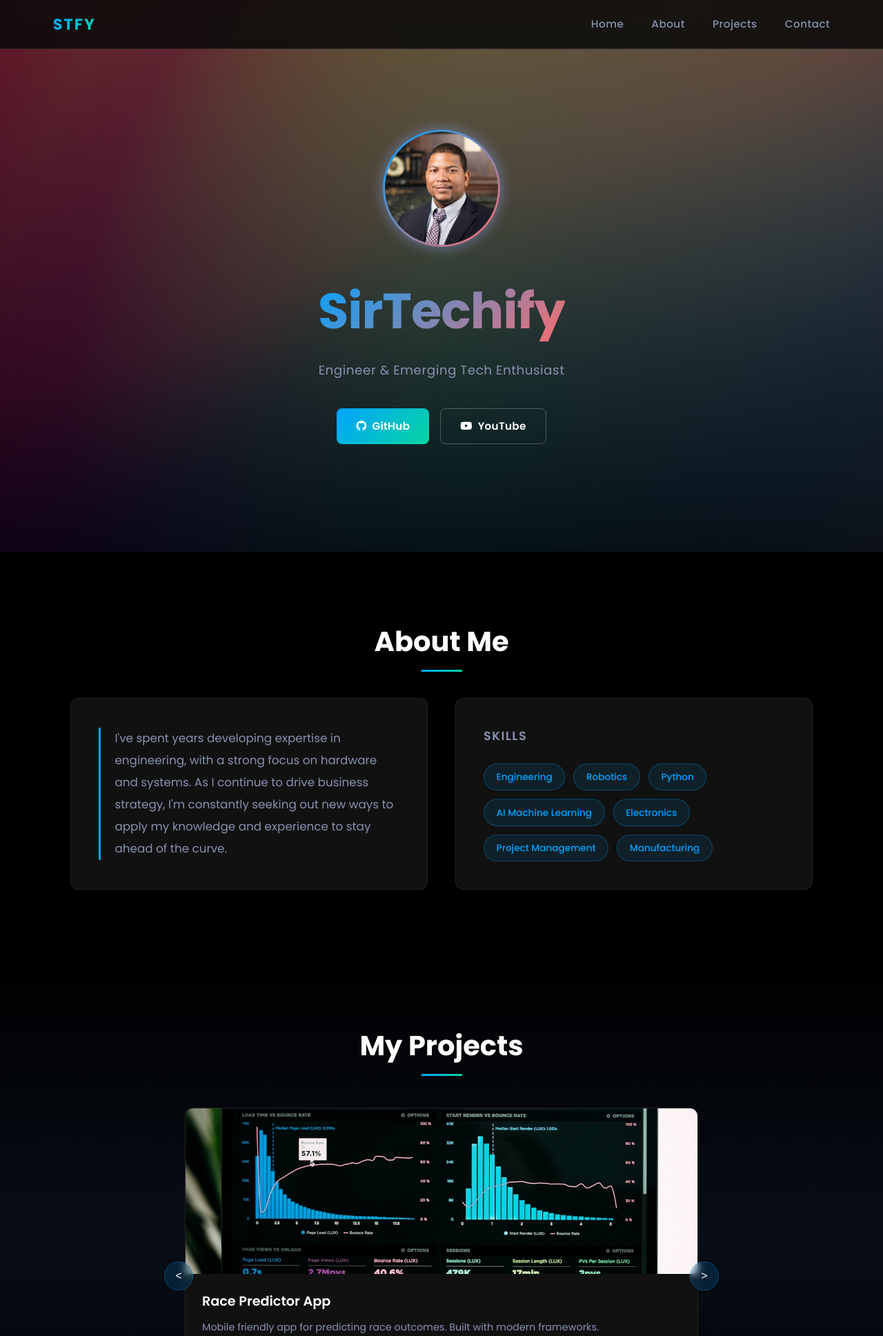
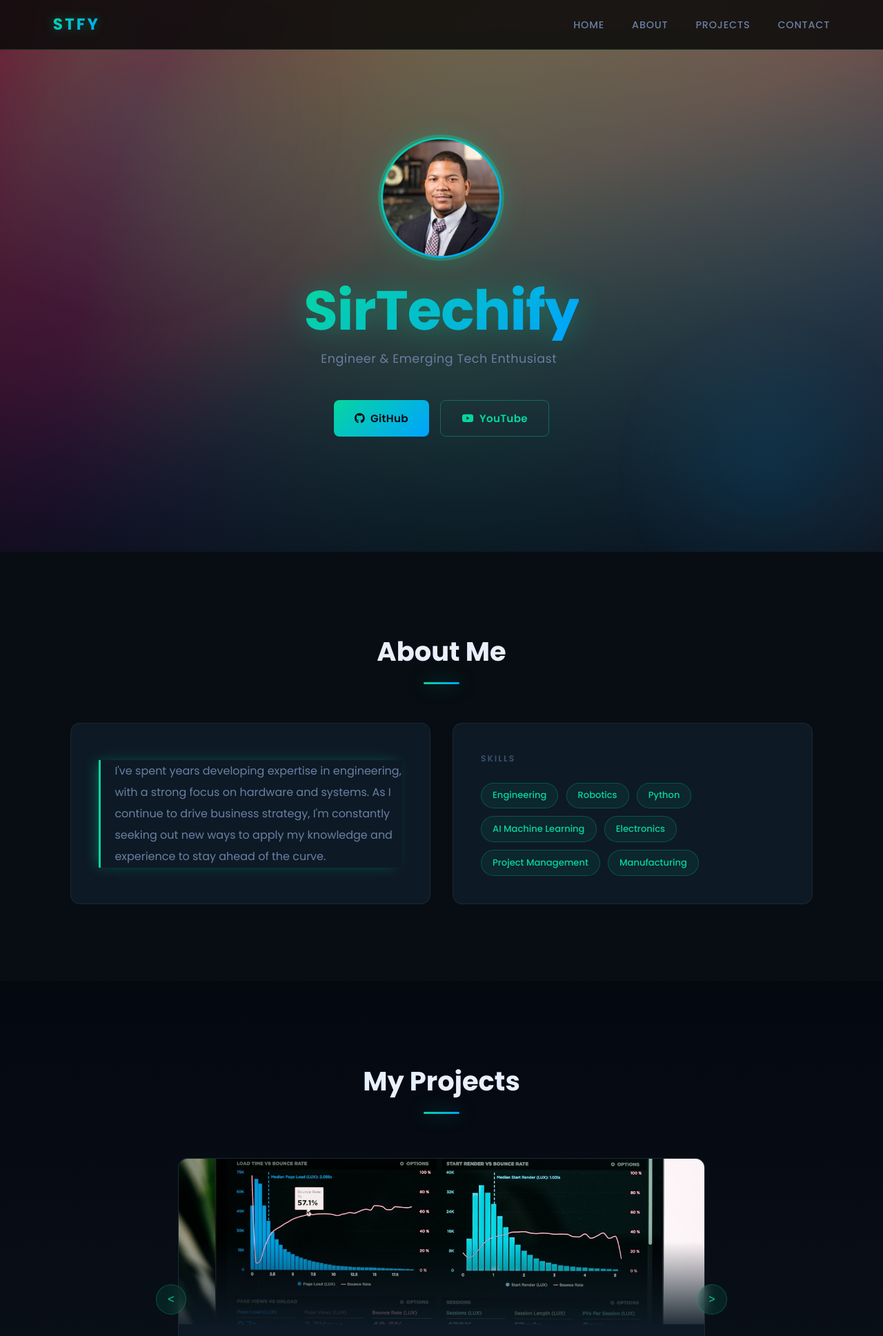
Before and after one commit to SirTechify/STFY_page, a Flask app: page / in a window 1280 px wide. Shown: the top 1937 px of the page at 69% size. Run offline with Flask 3, Linux system fonts and the light colour scheme.

Commit message:
Polish visual design with teal-first theme
- Teal (#06d6a0) as primary accent throughout — nav hover, headings, borders, buttons, tags
- Animated glowing orbs in hero background (CSS keyframes)
- Pulsing teal ring animation on profile image
- Blinking cursor on subtitle text
- Project cards get a teal top-border sweep on hover
- Carousel active dot morphs into a pill shape
- Social icons lift and glow teal on hover
- Deeper dark background (#070d12) for more contrast
- Skill tags fill teal on hover
- Section heading underlines glow

```diff
--- a/static/styles.css
+++ b/static/styles.css
@@ -1,42 +1,46 @@
 /* ─── Variables ─────────────────────────────────────────────────────────── */
 :root {
-    --black:        #000000;
-    --card:         #111111;
-    --card-hover:   #1a1a1a;
-    --border:       rgba(255, 255, 255, 0.08);
-    --text-light:   #ffffff;
-    --text-muted:   #8892b0;
-    --neon-blue:    #00a3ff;
-    --neon-blue-dk: #0066cc;
-    --neon-green:   #06d6a0;
-    --neon-pink:    #ff6b6b;
-    --neon-purple:  #9b59b6;
-    --grad-1: linear-gradient(135deg, var(--neon-blue)  0%, var(--neon-green)  100%);
-    --grad-2: linear-gradient(135deg, var(--neon-pink)  0%, var(--neon-purple) 100%);
-    --grad-3: linear-gradient(135deg, var(--neon-blue)  0%, var(--neon-pink)   100%);
-    --glow-blue:   0 0 20px rgba(0, 163, 255, 0.45);
-    --glow-pink:   0 0 20px rgba(255, 107, 107, 0.45);
-    --glow-green:  0 0 20px rgba(6, 214, 160, 0.45);
-    --radius:       12px;
-    --transition:   0.3s ease;
+    --bg:           #070d12;
+    --bg-deep:      #040810;
+    --card:         #0d1a25;
+    --card-hover:   #102030;
+    --border:       rgba(6, 214, 160, 0.12);
+    --border-soft:  rgba(255, 255, 255, 0.06);
+
+    --teal:         #06d6a0;
+    --teal-dark:    #04a87d;
+    --teal-glow:    rgba(6, 214, 160, 0.35);
+    --blue:         #00a3ff;
+    --blue-glow:    rgba(0, 163, 255, 0.3);
+    --pink:         #ff6b6b;
+    --purple:       #9b59b6;
+
+    --text:         #e8f0fe;
+    --text-muted:   #6b7fa3;
+    --text-dim:     #3d4f6b;
+
+    --grad-teal:    linear-gradient(135deg, var(--teal)  0%, var(--blue)  100%);
+    --grad-warm:    linear-gradient(135deg, var(--pink)  0%, var(--purple) 100%);
+    --grad-full:    linear-gradient(135deg, var(--teal) 0%, var(--blue) 50%, var(--pink) 100%);
+
+    --glow-teal:    0 0 24px rgba(6, 214, 160, 0.5);
+    --glow-blue:    0 0 24px rgba(0, 163, 255, 0.45);
+    --glow-pink:    0 0 24px rgba(255, 107, 107, 0.45);
+
+    --radius:       14px;
+    --radius-sm:    8px;
+    --t:            0.3s ease;
 }
 
 /* ─── Reset ─────────────────────────────────────────────────────────────── */
-*, *::before, *::after {
-    margin: 0;
-    padding: 0;
-    box-sizing: border-box;
-}
-
-html {
-    scroll-behavior: smooth;
-}
+*, *::before, *::after { margin: 0; padding: 0; box-sizing: border-box; }
+html { scroll-behavior: smooth; }
 
 body {
     font-family: 'Poppins', sans-serif;
     line-height: 1.7;
-    color: var(--text-light);
-    background: var(--black);
+    color: var(--text);
+    background: var(--bg);
     overflow-x: hidden;
 }
 
@@ -46,11 +50,12 @@ body::before {
     position: fixed;
     inset: 0;
     background-image:
-        radial-gradient(circle, rgba(255,255,255,0.8) 1px, transparent 1px),
-        radial-gradient(circle, rgba(255,255,255,0.5) 1px, transparent 1px);
-    background-size: 80px 80px, 130px 130px;
-    background-position: 0 0, 40px 65px;
-    opacity: 0.04;
+        radial-gradient(circle, rgba(255,255,255,0.9) 1px, transparent 1px),
+        radial-gradient(circle, rgba(255,255,255,0.5) 1px, transparent 1px),
+        radial-gradient(circle, rgba(6,214,160,0.6)   1px, transparent 1px);
+    background-size: 90px 90px, 160px 160px, 220px 220px;
+    background-position: 0 0, 45px 80px, 110px 40px;
+    opacity: 0.06;
     z-index: 0;
     pointer-events: none;
 }
@@ -64,23 +69,24 @@ body::before {
     display: flex;
     justify-content: space-between;
     align-items: center;
-    background: rgba(10, 10, 10, 0.85);
-    backdrop-filter: blur(14px);
-    -webkit-backdrop-filter: blur(14px);
+    background: rgba(7, 13, 18, 0.8);
+    backdrop-filter: blur(20px);
+    -webkit-backdrop-filter: blur(20px);
     border-bottom: 1px solid var(--border);
     z-index: 1000;
-    transition: background var(--transition);
+    transition: background var(--t);
 }
 
 .logo {
-    font-size: 1.4rem;
+    font-size: 1.45rem;
     font-weight: 700;
-    letter-spacing: 2px;
-    background: var(--grad-1);
+    letter-spacing: 3px;
+    background: var(--grad-teal);
     -webkit-background-clip: text;
     -webkit-text-fill-color: transparent;
     background-clip: text;
     text-decoration: none;
+    filter: drop-shadow(0 0 8px var(--teal-glow));
 }
 
 .nav-links {
@@ -92,11 +98,12 @@ body::before {
 .nav-links a {
     color: var(--text-muted);
     text-decoration: none;
-    font-size: 0.95rem;
+    font-size: 0.9rem;
     font-weight: 500;
-    letter-spacing: 0.5px;
+    letter-spacing: 0.8px;
+    text-transform: uppercase;
     position: relative;
-    transition: color var(--transition);
+    transition: color var(--t);
 }
 
 .nav-links a::after {
@@ -106,24 +113,20 @@ body::before {
     left: 0;
     width: 0;
     height: 2px;
-    background: var(--grad-1);
+    background: var(--grad-teal);
     border-radius: 2px;
-    transition: width var(--transition);
+    transition: width var(--t);
+    box-shadow: var(--glow-teal);
 }
 
-.nav-links a:hover {
-    color: var(--text-light);
-}
-
-.nav-links a:hover::after {
-    width: 100%;
-}
+.nav-links a:hover { color: var(--teal); }
+.nav-links a:hover::after { width: 100%; }
 
 .menu-btn {
     display: none;
     cursor: pointer;
     font-size: 1.4rem;
-    color: var(--text-light);
+    color: var(--teal);
     padding: 0.3rem;
 }
 
@@ -136,34 +139,71 @@ body::before {
     text-align: center;
     padding: 6rem 2rem 4rem;
     position: relative;
-    z-index: 1;
+    overflow: hidden;
     background:
-        linear-gradient(to bottom, rgba(0,0,0,0.6) 0%, rgba(0,0,0,0.9) 100%),
+        linear-gradient(to bottom, rgba(4,8,16,0.55) 0%, rgba(7,13,18,0.92) 100%),
         url('../images/background/hero-bg.jpg') center/cover no-repeat;
 }
 
-.hero .overlay {
-    display: none; /* handled by background gradient above */
+/* Animated glowing orbs */
+.hero::before {
+    content: '';
+    position: absolute;
+    width: 700px;
+    height: 700px;
+    background: radial-gradient(circle, rgba(6,214,160,0.12) 0%, transparent 65%);
+    border-radius: 50%;
+    top: -200px;
+    left: -150px;
+    animation: drift 12s ease-in-out infinite;
+    pointer-events: none;
+    z-index: 0;
 }
+
+.hero::after {
+    content: '';
+    position: absolute;
+    width: 500px;
+    height: 500px;
+    background: radial-gradient(circle, rgba(0,163,255,0.1) 0%, transparent 65%);
+    border-radius: 50%;
+    bottom: -100px;
+    right: -100px;
+    animation: drift 16s ease-in-out infinite reverse;
+    pointer-events: none;
+    z-index: 0;
+}
+
+@keyframes drift {
+    0%, 100% { transform: translate(0, 0) scale(1); }
+    33%       { transform: translate(40px, -40px) scale(1.08); }
+    66%       { transform: translate(-25px, 30px) scale(0.94); }
+}
+
+.hero .overlay { display: none; }
 
 .hero-content {
     position: relative;
     z-index: 2;
-    max-width: 700px;
+    max-width: 720px;
 }
 
 /* Profile image */
 .profile-image {
-    width: 170px;
-    height: 170px;
+    width: 175px;
+    height: 175px;
     border-radius: 50%;
     overflow: hidden;
     margin: 0 auto 2rem;
     position: relative;
     padding: 3px;
-    background: var(--grad-3);
-    box-shadow: var(--glow-blue), var(--glow-pink);
-    transition: transform var(--transition), box-shadow var(--transition);
+    background: var(--grad-teal);
+    animation: pulse-ring 3s ease-in-out infinite;
+}
+
+@keyframes pulse-ring {
+    0%, 100% { box-shadow: 0 0 0 0 rgba(6,214,160,0.5), 0 0 30px rgba(6,214,160,0.2); }
+    50%       { box-shadow: 0 0 0 12px rgba(6,214,160,0), 0 0 50px rgba(6,214,160,0.35); }
 }
 
 .profile-image img {
@@ -172,33 +212,46 @@ body::before {
     object-fit: cover;
     border-radius: 50%;
     display: block;
+    transition: transform var(--t);
 }
 
-.profile-image:hover {
-    transform: scale(1.05);
-    box-shadow: 0 0 35px rgba(0, 163, 255, 0.6), 0 0 35px rgba(255, 107, 107, 0.4);
-}
+.profile-image:hover img { transform: scale(1.06); }
 
 /* Hero text */
 .hero h1 {
-    font-size: clamp(2.8rem, 6vw, 4.5rem);
+    font-size: clamp(3rem, 7vw, 5rem);
     font-weight: 700;
     letter-spacing: -1px;
-    margin-bottom: 0.5rem;
-    background: var(--grad-3);
+    line-height: 1.1;
+    margin-bottom: 0.75rem;
+    background: var(--grad-teal);
     -webkit-background-clip: text;
     -webkit-text-fill-color: transparent;
     background-clip: text;
+    filter: drop-shadow(0 0 20px var(--teal-glow));
 }
 
 .subtitle {
-    font-size: 1.15rem;
+    font-size: 1.1rem;
     color: var(--text-muted);
-    margin-bottom: 2.5rem;
+    margin-bottom: 2.75rem;
     letter-spacing: 0.5px;
 }
 
-/* CTA buttons */
+/* Typing cursor effect */
+.subtitle::after {
+    content: '|';
+    color: var(--teal);
+    animation: blink 1s step-end infinite;
+    margin-left: 2px;
+}
+
+@keyframes blink {
+    0%, 100% { opacity: 1; }
+    50%       { opacity: 0; }
+}
+
+/* Buttons */
 .cta-buttons {
     display: flex;
     gap: 1rem;
@@ -210,164 +263,194 @@ body::before {
     display: inline-flex;
     align-items: center;
     gap: 0.5rem;
-    padding: 0.75rem 1.75rem;
-    border-radius: 8px;
+    padding: 0.8rem 1.9rem;
+    border-radius: var(--radius-sm);
     text-decoration: none;
     font-size: 0.95rem;
     font-weight: 600;
     letter-spacing: 0.3px;
-    transition: transform var(--transition), box-shadow var(--transition);
+    transition: transform var(--t), box-shadow var(--t), border-color var(--t), color var(--t);
     border: none;
     cursor: pointer;
+    position: relative;
+    overflow: hidden;
 }
 
 .btn.primary {
-    background: var(--grad-1);
-    color: #fff;
+    background: var(--grad-teal);
+    color: var(--bg-deep);
 }
 
 .btn.primary:hover {
     transform: translateY(-3px);
-    box-shadow: var(--glow-blue);
+    box-shadow: var(--glow-teal);
 }
 
 .btn.secondary {
     background: transparent;
-    color: var(--text-light);
-    border: 1.5px solid rgba(255,255,255,0.25);
+    color: var(--teal);
+    border: 1.5px solid rgba(6, 214, 160, 0.35);
 }
 
 .btn.secondary:hover {
     transform: translateY(-3px);
-    border-color: var(--neon-blue);
-    box-shadow: var(--glow-blue);
-    color: var(--neon-blue);
+    border-color: var(--teal);
+    box-shadow: var(--glow-teal);
+    background: rgba(6, 214, 160, 0.06);
 }
 
-/* ─── Section headings ───────────────────────────────────────────────────── */
+/* ─── Section utility ────────────────────────────────────────────────────── */
 section {
     position: relative;
     z-index: 1;
+    opacity: 0;
+    transform: translateY(28px);
+    transition: opacity 0.65s ease, transform 0.65s ease;
 }
 
-.about h2,
-.projects h2,
-.contact h2 {
+section.animate { opacity: 1; transform: translateY(0); }
+
+.hero { opacity: 1; transform: none; }
+
+.section-heading {
     text-align: center;
-    font-size: clamp(1.8rem, 4vw, 2.5rem);
+    font-size: clamp(1.8rem, 4vw, 2.4rem);
     font-weight: 700;
-    margin-bottom: 3rem;
+    margin-bottom: 3.5rem;
     position: relative;
-    display: inline-block;
-    left: 50%;
-    transform: translateX(-50%);
+    display: block;
 }
 
-.about h2::after,
-.projects h2::after,
-.contact h2::after {
+.section-heading::after {
     content: '';
-    position: absolute;
-    bottom: -10px;
-    left: 50%;
-    transform: translateX(-50%);
-    width: 60px;
+    display: block;
+    width: 52px;
     height: 3px;
-    background: var(--grad-1);
+    background: var(--grad-teal);
     border-radius: 3px;
+    margin: 12px auto 0;
+    box-shadow: var(--glow-teal);
 }
 
 /* ─── About ──────────────────────────────────────────────────────────────── */
 .about {
-    padding: 6rem 8%;
+    padding: 7rem 8%;
+    background: var(--bg);
+}
+
+.about h2 { display: block; }
+.about h2, .projects h2, .contact h2 {
+    text-align: center;
+    font-size: clamp(1.8rem, 4vw, 2.4rem);
+    font-weight: 700;
+    margin-bottom: 3.5rem;
+    position: relative;
+}
+
+.about h2::after, .projects h2::after, .contact h2::after {
+    content: '';
+    display: block;
+    width: 52px;
+    height: 3px;
+    background: var(--grad-teal);
+    border-radius: 3px;
+    margin: 12px auto 0;
+    box-shadow: var(--glow-teal);
 }
 
 .about-content {
     display: grid;
     grid-template-columns: 1fr 1fr;
-    gap: 2.5rem;
+    gap: 2rem;
     max-width: 1100px;
     margin: 0 auto;
 }
 
 .about-text {
     background: var(--card);
-    border: 1px solid var(--border);
+    border: 1px solid var(--border-soft);
     border-radius: var(--radius);
     padding: 2.5rem;
     color: var(--text-muted);
-    font-size: 1.05rem;
-    line-height: 1.9;
+    font-size: 1rem;
+    line-height: 1.95;
     display: flex;
     align-items: center;
+    transition: border-color var(--t);
+}
+
+.about-text:hover {
+    border-color: var(--border);
 }
 
 .about-text p {
-    border-left: 3px solid var(--neon-blue);
+    border-left: 3px solid var(--teal);
     padding-left: 1.25rem;
+    box-shadow: -6px 0 18px -4px var(--teal-glow);
 }
 
 .skills {
     background: var(--card);
-    border: 1px solid var(--border);
+    border: 1px solid var(--border-soft);
     border-radius: var(--radius);
     padding: 2.5rem;
+    transition: border-color var(--t);
 }
 
+.skills:hover { border-color: var(--border); }
+
 .skills h3 {
-    font-size: 1.1rem;
+    font-size: 0.78rem;
     font-weight: 600;
-    color: var(--text-muted);
+    color: var(--text-dim);
     text-transform: uppercase;
-    letter-spacing: 1.5px;
+    letter-spacing: 2px;
     margin-bottom: 1.5rem;
 }
 
 .skill-tags {
     display: flex;
     flex-wrap: wrap;
-    gap: 0.75rem;
+    gap: 0.7rem;
 }
 
 .skill-tags span {
-    padding: 0.45rem 1.1rem;
+    padding: 0.42rem 1rem;
     border-radius: 30px;
-    font-size: 0.85rem;
+    font-size: 0.82rem;
     font-weight: 500;
-    background: rgba(0, 163, 255, 0.1);
-    border: 1px solid rgba(0, 163, 255, 0.3);
-    color: var(--neon-blue);
-    transition: all var(--transition);
+    background: rgba(6, 214, 160, 0.07);
+    border: 1px solid rgba(6, 214, 160, 0.25);
+    color: var(--teal);
+    transition: all var(--t);
+    cursor: default;
 }
 
 .skill-tags span:hover {
-    background: var(--neon-blue);
-    color: #fff;
-    box-shadow: var(--glow-blue);
+    background: var(--teal);
+    color: var(--bg-deep);
+    border-color: var(--teal);
+    box-shadow: var(--glow-teal);
     transform: translateY(-2px);
 }
 
 /* ─── Projects ───────────────────────────────────────────────────────────── */
 .projects {
-    padding: 6rem 8%;
-    background: linear-gradient(180deg, var(--black) 0%, #080d17 50%, var(--black) 100%);
+    padding: 7rem 8%;
+    background: linear-gradient(180deg, var(--bg-deep) 0%, #090f17 60%, var(--bg-deep) 100%);
 }
 
-/* Carousel layout */
 .carousel-container {
     position: relative;
-    max-width: 760px;
+    max-width: 780px;
     margin: 0 auto;
 }
 
-.carousel {
-    overflow: hidden;
-    border-radius: var(--radius);
-}
+.carousel { overflow: hidden; border-radius: var(--radius); }
 
 .carousel-track {
     display: flex;
-    transition: transform 0.5s cubic-bezier(0.25, 0.46, 0.45, 0.94);
+    transition: transform 0.55s cubic-bezier(0.25, 0.46, 0.45, 0.94);
     will-change: transform;
 }
 
@@ -379,21 +462,46 @@ section {
 /* Project card */
 .project-card {
     background: var(--card);
-    border: 1px solid var(--border);
+    border: 1px solid var(--border-soft);
     border-radius: var(--radius);
     overflow: hidden;
-    transition: transform var(--transition), box-shadow var(--transition), border-color var(--transition);
+    transition: transform var(--t), box-shadow var(--t), border-color var(--t);
+    position: relative;
+}
+
+.project-card::before {
+    content: '';
+    position: absolute;
+    top: 0;
+    left: 0;
+    right: 0;
+    height: 2px;
+    background: var(--grad-teal);
+    transform: scaleX(0);
+    transform-origin: left;
+    transition: transform 0.4s ease;
+    z-index: 1;
 }
 
 .project-card:hover {
-    transform: translateY(-6px);
-    border-color: rgba(0, 163, 255, 0.3);
-    box-shadow: 0 20px 50px rgba(0, 0, 0, 0.5), var(--glow-blue);
+    transform: translateY(-8px);
+    border-color: rgba(6, 214, 160, 0.25);
+    box-shadow: 0 24px 60px rgba(0,0,0,0.6), 0 0 30px rgba(6,214,160,0.12);
 }
+
+.project-card:hover::before { transform: scaleX(1); }
 
 .project-image {
     position: relative;
     overflow: hidden;
+}
+
+.project-image::after {
+    content: '';
+    position: absolute;
+    inset: 0;
+    background: linear-gradient(to bottom, transparent 50%, rgba(13,26,37,0.9) 100%);
+    pointer-events: none;
 }
 
 .project-image img {
@@ -401,25 +509,23 @@ section {
     height: 240px;
     object-fit: cover;
     display: block;
-    transition: transform 0.5s ease;
+    transition: transform 0.55s ease;
 }
 
-.project-card:hover .project-image img {
-    transform: scale(1.05);
-}
+.project-card:hover .project-image img { transform: scale(1.07); }
 
 .project-card h3 {
-    font-size: 1.2rem;
+    font-size: 1.15rem;
     font-weight: 600;
-    margin: 1.5rem 1.5rem 0.5rem;
-    color: var(--text-light);
+    margin: 1.4rem 1.5rem 0.5rem;
+    color: var(--text);
 }
 
 .project-card p {
-    font-size: 0.9rem;
+    font-size: 0.88rem;
     color: var(--text-muted);
     margin: 0 1.5rem;
-    line-height: 1.7;
+    line-height: 1.75;
 }
 
 .project-links {
@@ -431,80 +537,82 @@ section {
 /* Carousel controls */
 .carousel-btn {
     position: absolute;
-    top: 50%;
+    top: 42%;
     transform: translateY(-50%);
-    background: rgba(0, 163, 255, 0.15);
-    border: 1px solid rgba(0, 163, 255, 0.3);
-    color: var(--text-light);
-    width: 42px;
-    height: 42px;
+    background: rgba(6, 214, 160, 0.1);
+    border: 1px solid rgba(6, 214, 160, 0.25);
+    color: var(--teal);
+    width: 44px;
+    height: 44px;
     border-radius: 50%;
     cursor: pointer;
     font-size: 1rem;
     display: flex;
     align-items: center;
     justify-content: center;
-    transition: all var(--transition);
+    transition: all var(--t);
     z-index: 10;
-    backdrop-filter: blur(6px);
+    backdrop-filter: blur(8px);
 }
 
 .carousel-btn:hover {
-    background: var(--neon-blue);
-    box-shadow: var(--glow-blue);
-    border-color: var(--neon-blue);
+    background: var(--teal);
+    color: var(--bg-deep);
+    box-shadow: var(--glow-teal);
+    border-color: var(--teal);
 }
 
-.carousel-btn.prev { left: -22px; }
-.carousel-btn.next { right: -22px; }
+.carousel-btn.prev { left: -24px; }
+.carousel-btn.next { right: -24px; }
 
 .carousel-dots {
     display: flex;
     justify-content: center;
-    gap: 0.6rem;
-    margin-top: 1.75rem;
+    gap: 0.65rem;
+    margin-top: 2rem;
 }
 
 .carousel-dot {
     width: 8px;
     height: 8px;
     border-radius: 50%;
-    background: rgba(255, 255, 255, 0.2);
+    background: var(--text-dim);
     cursor: pointer;
-    transition: all var(--transition);
+    transition: all var(--t);
 }
 
 .carousel-dot.active {
-    background: var(--neon-blue);
-    box-shadow: var(--glow-blue);
-    transform: scale(1.3);
+    background: var(--teal);
+    box-shadow: var(--glow-teal);
+    transform: scale(1.4);
+    border-radius: 4px;
+    width: 22px;
 }
 
-.carousel-dot:hover {
-    background: var(--neon-blue);
-}
+.carousel-dot:hover { background: var(--teal); }
 
 /* ─── Contact ────────────────────────────────────────────────────────────── */
 .contact {
-    padding: 6rem 8%;
+    padding: 7rem 8%;
+    background: var(--bg);
 }
 
 .contact-content {
     max-width: 600px;
     margin: 0 auto;
+    text-align: center;
 }
 
 .contact-content p {
     color: var(--text-muted);
-    font-size: 1.05rem;
-    margin-bottom: 0.5rem;
+    font-size: 1rem;
 }
 
 .social-links {
     display: flex;
     justify-content: center;
-    gap: 1.5rem;
-    margin-top: 2rem;
+    gap: 1.25rem;
+    margin-top: 2.5rem;
     flex-wrap: wrap;
 }
 
@@ -512,58 +620,39 @@ section {
     display: flex;
     align-items: center;
     justify-content: center;
-    width: 58px;
-    height: 58px;
+    width: 62px;
+    height: 62px;
     border-radius: 50%;
     background: var(--card);
-    border: 1px solid var(--border);
+    border: 1px solid var(--border-soft);
     color: var(--text-muted);
     font-size: 1.4rem;
     text-decoration: none;
-    transition: all var(--transition);
+    transition: all var(--t);
 }
 
 .social-icon:hover {
-    transform: translateY(-5px);
-    color: var(--neon-blue);
-    border-color: var(--neon-blue);
-    box-shadow: var(--glow-blue);
-    background: rgba(0, 163, 255, 0.08);
+    transform: translateY(-6px) scale(1.08);
+    color: var(--teal);
+    border-color: var(--teal);
+    box-shadow: var(--glow-teal);
+    background: rgba(6, 214, 160, 0.08);
 }
 
 /* ─── Footer ─────────────────────────────────────────────────────────────── */
 footer {
     text-align: center;
     padding: 2rem;
+    background: var(--bg-deep);
     border-top: 1px solid var(--border);
-    color: var(--text-muted);
-    font-size: 0.88rem;
-    letter-spacing: 0.3px;
+    color: var(--text-dim);
+    font-size: 0.85rem;
+    letter-spacing: 0.5px;
 }
 
-/* ─── Scroll animation ───────────────────────────────────────────────────── */
-section {
-    opacity: 0;
-    transform: translateY(24px);
-    transition: opacity 0.6s ease, transform 0.6s ease;
-}
-
-section.animate {
-    opacity: 1;
-    transform: translateY(0);
-}
-
-/* Hero is visible by default */
-.hero {
-    opacity: 1;
-    transform: none;
-}
-
-/* ─── Mobile nav ─────────────────────────────────────────────────────────── */
+/* ─── Responsive ─────────────────────────────────────────────────────────── */
 @media (max-width: 768px) {
-    .menu-btn {
-        display: block;
-    }
+    .menu-btn { display: block; }
 
     .nav-links {
         display: none;
```
Also changed, not shown: other parts of static/styles.css (+8 -19 lines).
